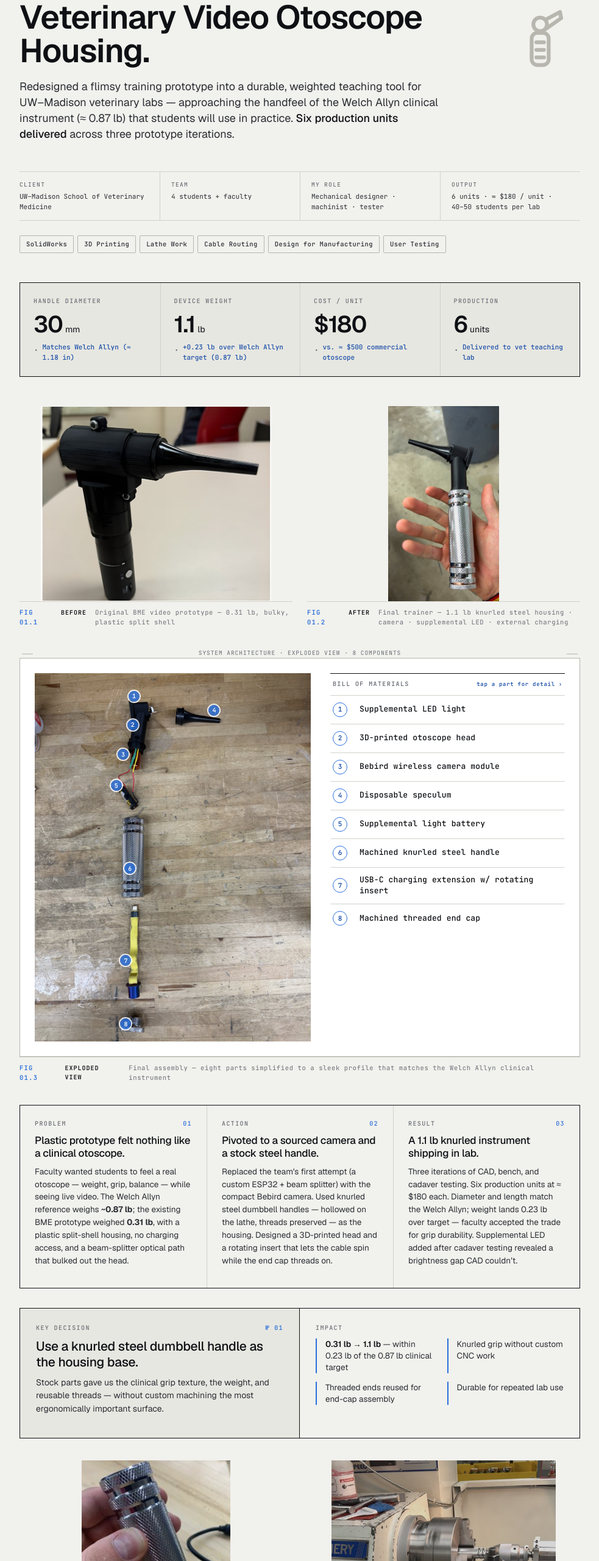
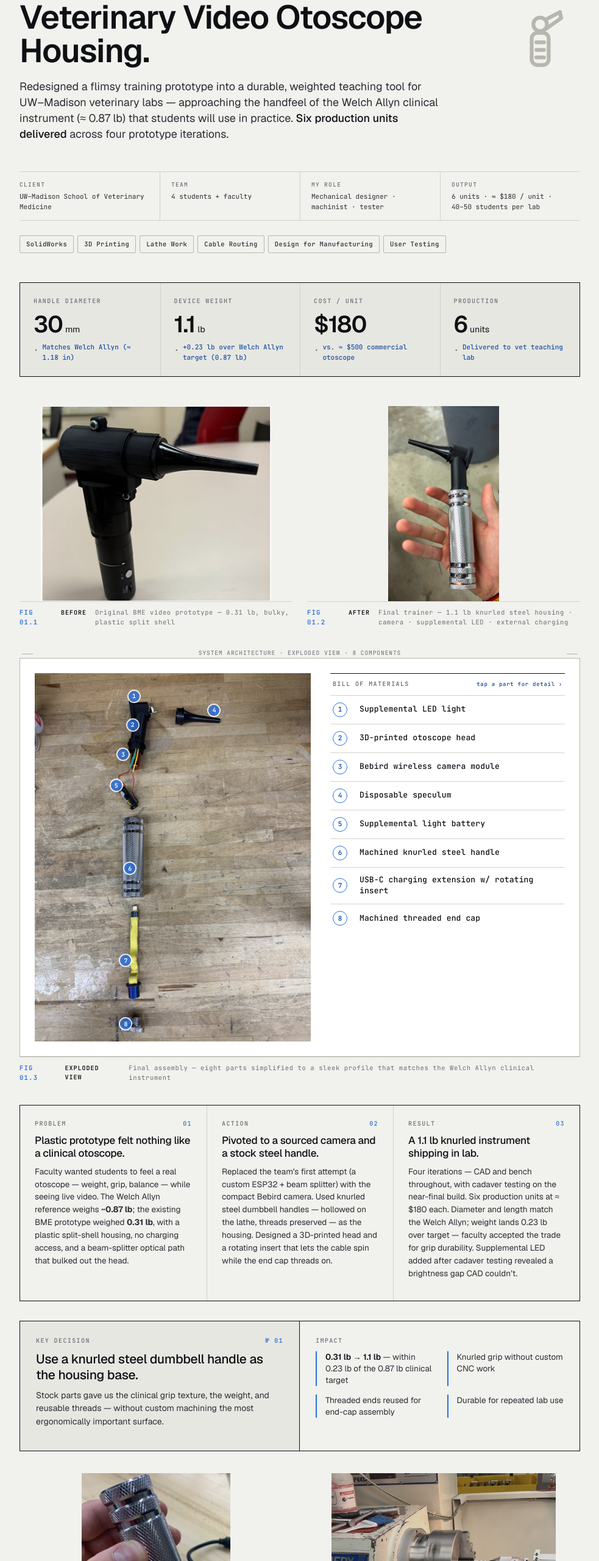
Before and after one commit to diegovrodriguezeng/Portfolio, a plain HTML site: page index.html in a window 1280 px wide. Shown: the part 1500-4060 px from the top of the page at 61% size, without its empty margins (272-1255 px from the left). Drawn offline with nearby package versions, Linux system fonts and the light colour scheme.

Commit message:
Correct otoscope iteration count/testing (4 iterations; cadaver only on 3rd)
Co-Authored-By: Claude Opus 4.8 <noreply@anthropic.com>

```diff
--- a/index.html
+++ b/index.html
@@ -637,7 +637,7 @@
       <span>DWG-01 · 2025–2026</span>
     </div>
     <h2>Veterinary Video Otoscope Housing.</h2>
-    <p class="sub">Redesigned a flimsy training prototype into a durable, weighted teaching tool for UW–Madison veterinary labs — approaching the handfeel of the Welch Allyn clinical instrument (≈ 0.87 lb) that students will use in practice. <b>Six production units delivered</b> across three prototype iterations.</p>
+    <p class="sub">Redesigned a flimsy training prototype into a durable, weighted teaching tool for UW–Madison veterinary labs — approaching the handfeel of the Welch Allyn clinical instrument (≈ 0.87 lb) that students will use in practice. <b>Six production units delivered</b> across four prototype iterations.</p>
 
     <div class="meta">
       <div><b>Client</b>UW–Madison School of Veterinary Medicine</div>
@@ -742,7 +742,7 @@
     <div class="par-cell">
       <div class="lab"><span>Result</span><span class="n">03</span></div>
       <h5>A 1.1 lb knurled instrument shipping in lab.</h5>
-      <p>Three iterations of CAD, bench, and cadaver testing. Six production units at ≈ $180 each. Diameter and length match the Welch Allyn; weight lands 0.23 lb over target — faculty accepted the trade for grip durability. Supplemental LED added after cadaver testing revealed a brightness gap CAD couldn’t.</p>
+      <p>Four iterations — CAD and bench throughout, with cadaver testing on the near-final build. Six production units at ≈ $180 each. Diameter and length match the Welch Allyn; weight lands 0.23 lb over target — faculty accepted the trade for grip durability. Supplemental LED added after cadaver testing revealed a brightness gap CAD couldn’t.</p>
     </div>
   </div>
 
@@ -848,7 +848,7 @@
   <div class="outcomes">
     <div class="col-h">Final Outcomes</div>
     <ul>
-      <li><strong>3 prototype iterations</strong> — CAD, bench, cadaver</li>
+      <li><strong>4 prototype iterations</strong> — CAD &amp; bench throughout; cadaver on the third</li>
       <li>Handle diameter <strong>30 mm</strong> — matches Welch Allyn</li>
       <li>Device weight <strong>1.1 lb</strong> — 0.23 lb over the 0.87 lb target; faculty accepted the added grip mass</li>
       <li>Supplemental LED added after cadaver testing</li>
```
